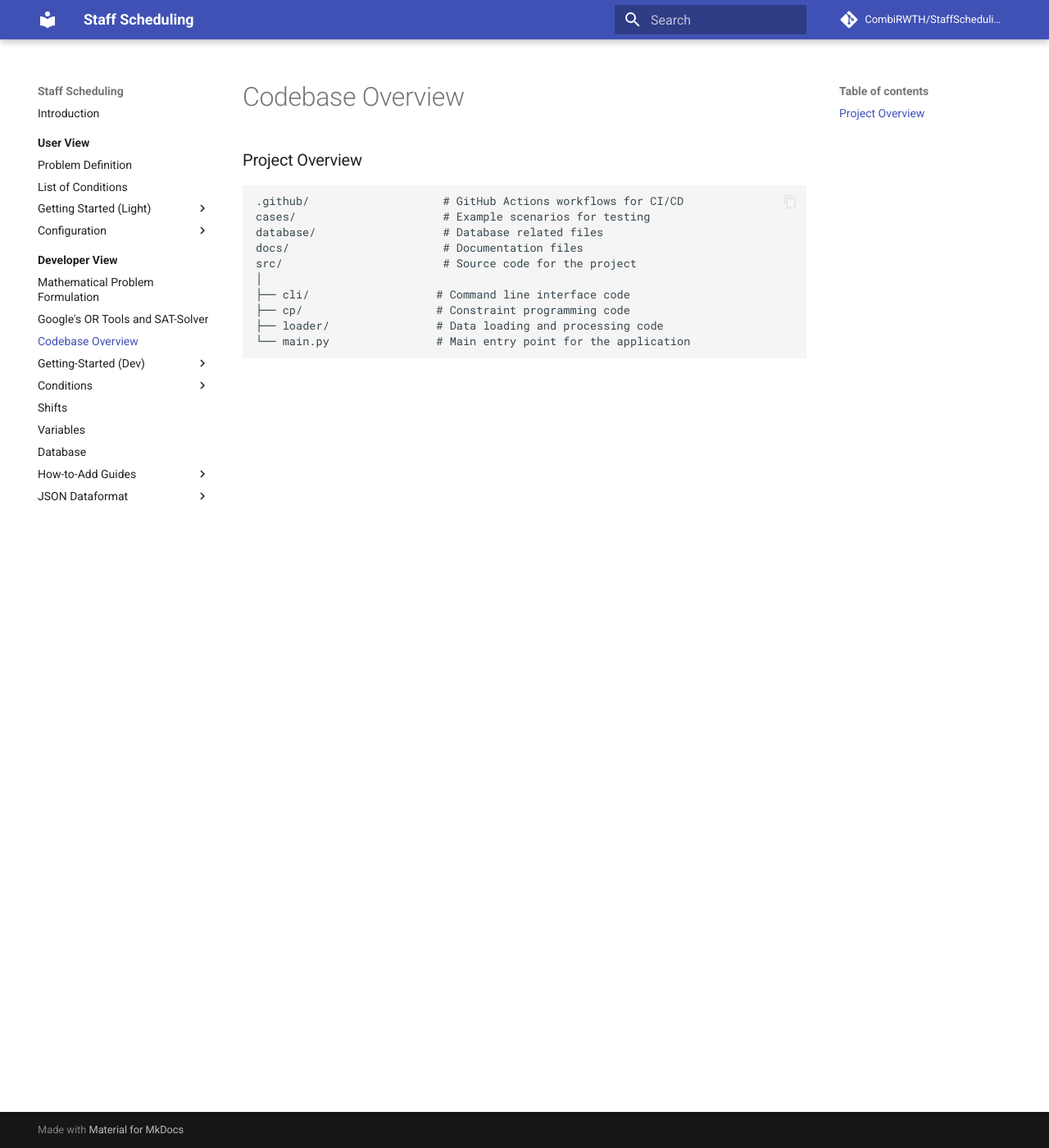
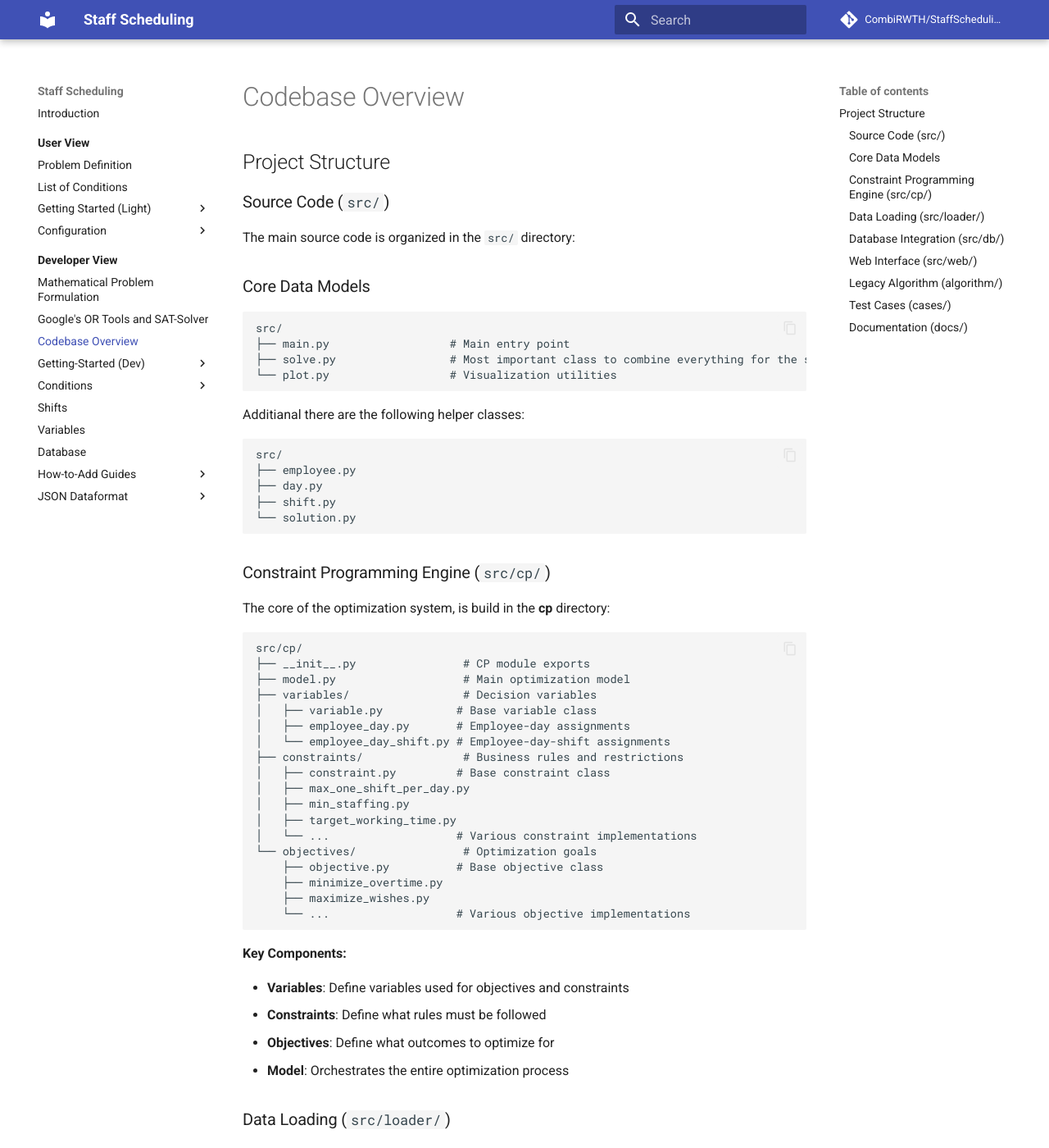
Before and after one commit to CombiRWTH/StaffScheduling, an MkDocs documentation site: the page built from docs/developer-view/codebase-overview.md, in a window 1280 px wide and 1400 px high. Shown: the whole window at 82% size. Built offline with MkDocs 1.6.1 and Material for MkDocs 9.7.7, drawn with Linux system fonts in a browser that asks for light colours; comment, search, counter and statistics services are not loaded; some of the changed text lies outside the part shown.

Commit message:
docs: expand and restructure codebase overview (#164)
* Expand and restructure codebase overview documentation

* fixed typo

````diff
--- a/docs/developer-view/codebase-overview.md
+++ b/docs/developer-view/codebase-overview.md
@@ -1,13 +1,126 @@
+# Project Structure
 
-## Project Overview
+## Source Code (`src/`)
 
-    .github/                    # GitHub Actions workflows for CI/CD
-    cases/                      # Example scenarios for testing
-    database/                   # Database related files
-    docs/                       # Documentation files
-    src/                        # Source code for the project
-    │
-    ├── cli/                   # Command line interface code
-    ├── cp/                    # Constraint programming code
-    ├── loader/                # Data loading and processing code
-    └── main.py                # Main entry point for the application
+The main source code is organized in the `src/` directory:
+
+## Core Data Models
+
+
+```
+src/
+├── main.py                  # Main entry point
+├── solve.py                 # Most important class to combine everything for the solver. Command-line solver interface.
+└── plot.py                  # Visualization utilities
+```
+
+Additianal there are the following helper classes:
+```
+src/
+├── employee.py
+├── day.py
+├── shift.py
+└── solution.py
+```
+
+## Constraint Programming Engine (`src/cp/`)
+
+The core of the optimization system, is build in the **cp** directory:
+
+```
+src/cp/
+├── __init__.py                # CP module exports
+├── model.py                   # Main optimization model
+├── variables/                 # Decision variables
+│   ├── variable.py           # Base variable class
+│   ├── employee_day.py       # Employee-day assignments
+│   └── employee_day_shift.py # Employee-day-shift assignments
+├── constraints/               # Business rules and restrictions
+│   ├── constraint.py         # Base constraint class
+│   ├── max_one_shift_per_day.py
+│   ├── min_staffing.py
+│   ├── target_working_time.py
+│   └── ...                   # Various constraint implementations
+└── objectives/                # Optimization goals
+    ├── objective.py          # Base objective class
+    ├── minimize_overtime.py
+    ├── maximize_wishes.py
+    └── ...                   # Various objective implementations
+```
+
+**Key Components:**
+
+- **Variables**: Define variables used for objectives and constraints
+- **Constraints**: Define what rules must be followed
+- **Objectives**: Define what outcomes to optimize for
+- **Model**: Orchestrates the entire optimization process
+
+## Data Loading (`src/loader/`)
+
+Handles different data input formats:
+
+```
+src/loader/
+├── loader.py                 # Is used an an interface to access the methods in filesystem_loader.py
+└── filesystem_loader.py      # JSON/file-based data loading usd for loading the files from the drive
+```
+
+## Database Integration (`src/db/`)
+
+Database connectivity and data persistence:
+
+```
+src/db/
+├── connection_setup.py      # Database connection configuration
+├── export_data.py           # Export data to database
+├── export_main.py           # Main export functionality
+├── import_main.py           # Main import functionality
+└── import_solution.py       # Import scheduling solutions
+```
+
+## Web Interface (`src/web/`)
+
+Web-based user interface:
+
+```
+src/web/
+├── app.py                   # Flask web application
+├── analyze_solution.py
+└── templates/
+    └── index.html           # Main web interface template
+```
+
+## Legacy Algorithm (`algorithm/`)
+
+Contains an older implementation and web interface:
+
+```
+algorithm/
+├── StateManager.py          # Legacy state management
+├── WebApp.py               # Legacy web application
+├── building_constraints/    # Legacy constraint implementations
+├── handlers.py             # Legacy request handlers
+├── plotting.py             # Legacy plotting utilities
+├── solving.py              # Legacy solving logic
+└── templates/
+    └── index.html          # Legacy web template
+```
+
+**Note**: This directory contains the previous version of the solver.
+## Test Cases (`cases/`)
+
+Sample data and test scenarios:
+
+```
+cases/
+├── 1/
+│   ├── employees.json
+│   ├── general_settings.json
+│   └── ...
+├── 2/
+├── 3/
+└── case_catalog.md         # Documentation of test cases
+```
+## Documentation (`docs/`)
+
+The files for this documentation. ;)
````
